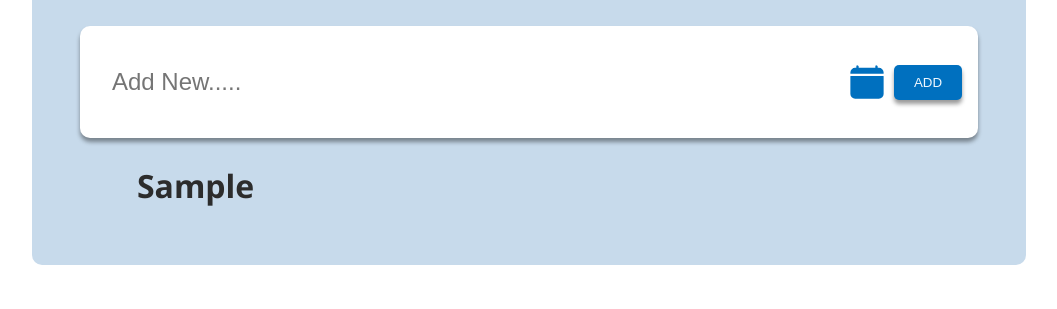
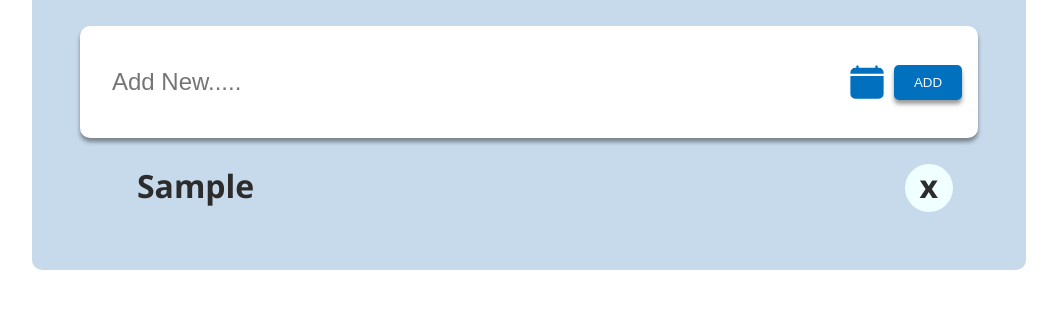
Before and after one commit to Asad935477/Todo-List, a website built with Vite: page index.html in a window 1280 px wide. Both pictures are taken after typing "Sample" into the empty fields and a click on the button "ADD". Shown: the part 145-454 px from the top of the page, without its empty margins (111-1168 px from the left). Built offline with nearby package versions, Linux system fonts and the light colour scheme.

Commit message:
added delete button to remove tasks from the todo list

```diff
--- a/main.js
+++ b/main.js
@@ -1,7 +1,27 @@
 import './style.css'
 
-// Initialize an array to store todo objects
-const todoList = [];
+// Function to create a new todo item
+function createTodoItem(text) {
+  // Create a new todo item element
+  const todoItem = document.createElement('li');
+  todoItem.textContent = text;
+
+  // Create a "delete" button (x)
+  const deleteButton = document.createElement('span');
+  deleteButton.textContent = 'x';
+  deleteButton.classList.add('delete-todo');
+
+  // Add a click event listener to the "delete" button
+  deleteButton.addEventListener('click', () => {
+    // Remove the clicked todo item from the UI
+    todoItem.parentNode.removeChild(todoItem);
+  });
+
+  // Append the "delete" button to the todo item
+  todoItem.appendChild(deleteButton);
+
+  return todoItem;
+}
 
 // Function to add a new todo item
 function addTodo() {
@@ -9,21 +29,12 @@ function addTodo() {
   const taskText = taskInput.value.trim();
 
   if (taskText !== '') {
-    // Create a new todo object
-    const todoItem = {
-      text: taskText,
-      completed: false
-    };
-
-    // Add the todo object to the array
-    todoList.push(todoItem);
+    // Create a new todo item
+    const todoItem = createTodoItem(taskText);
 
     // Add the todo item to the UI
     const taskList = document.getElementById('task-list');
-    const newTodoItem = document.createElement('li');
-    newTodoItem.textContent = taskText;
-
-    taskList.appendChild(newTodoItem);
+    taskList.appendChild(todoItem);
 
     // Clear the input field
     taskInput.value = '';
--- a/style.css
+++ b/style.css
@@ -104,6 +104,8 @@ ul li{
   padding:10px 25px;
   position: relative;
   list-style: none;
+  display: flex;
+  justify-content: space-between;
 }
 
 ul li.done{
@@ -121,3 +123,10 @@ ul li.done::before{
   top: 21px;
   left: -32px;
 }
+
+span{
+  border-radius: 50%;
+  padding: 0 15px 5px;
+  background-color: azure;
+  cursor: pointer;
+}
```
